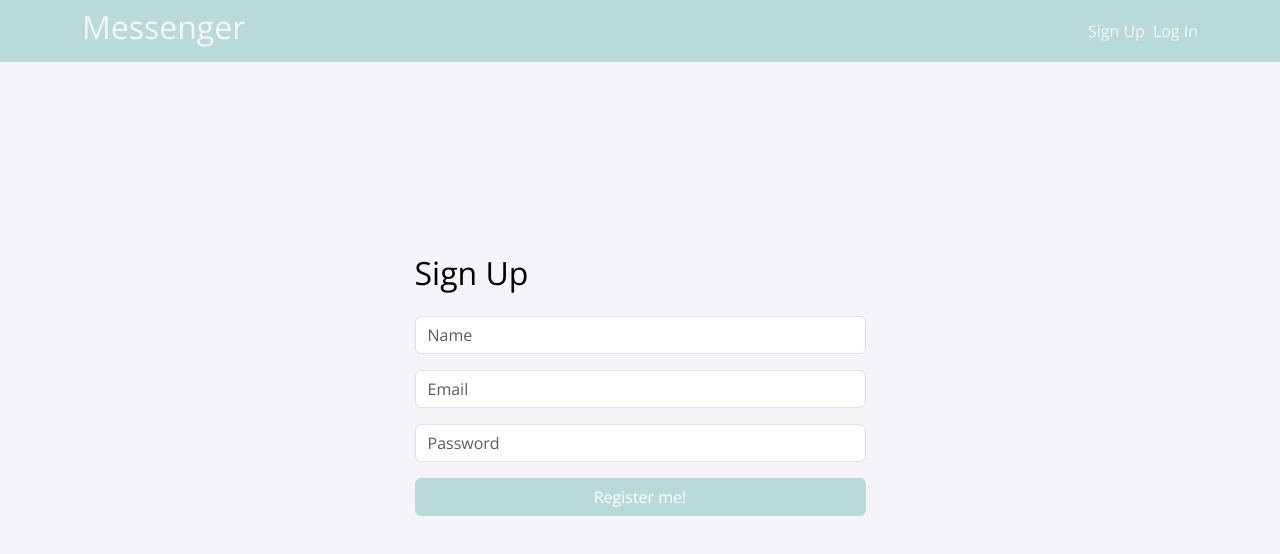
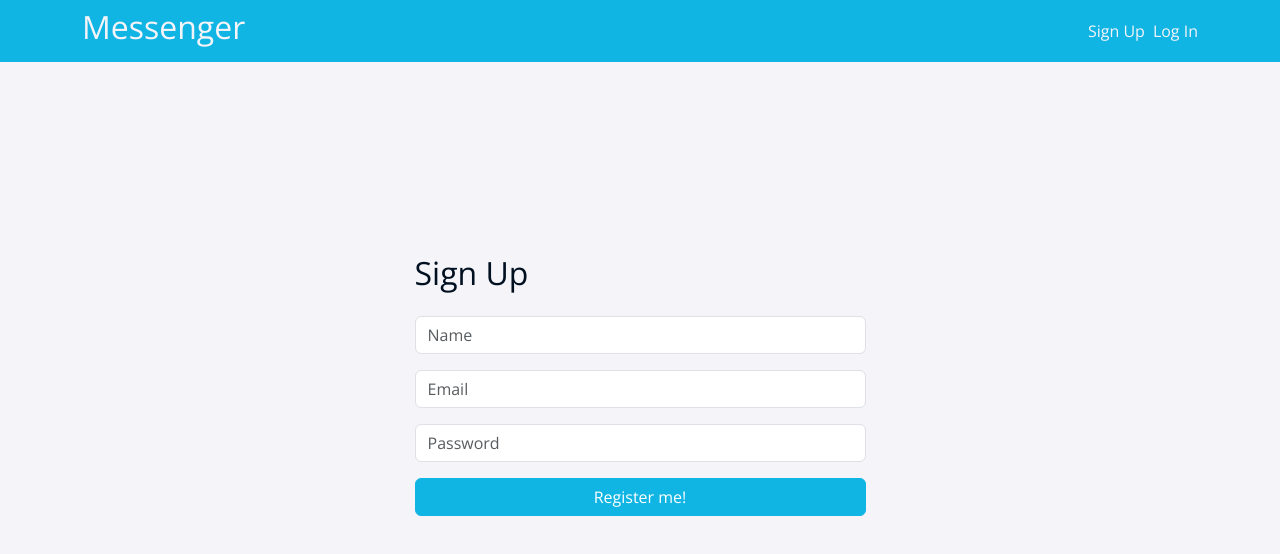
Before and after one commit to adonocolor/Messenger, a React app in the folder client/: page /register in a window 1280 px wide. Shown: the top 554 px of the page. Built offline with nearby package versions, Linux system fonts and the light colour scheme.

Commit message:
feat: redux, authSlice style: new temporary colors

```diff
--- a/client/package.json
+++ b/client/package.json
@@ -11,10 +11,12 @@
   "author": "",
   "license": "ISC",
   "dependencies": {
+    "@reduxjs/toolkit": "^1.9.5",
     "bootstrap": "^5.3.0",
     "react": "^18.2.0",
     "react-bootstrap": "^2.8.0",
     "react-dom": "^18.2.0",
+    "react-redux": "^8.1.1",
     "react-router-dom": "^6.14.2"
   },
   "devDependencies": {
--- a/client/src/index.js
+++ b/client/src/index.js
@@ -2,6 +2,8 @@ import React from "react";
 import App from "./App";
 import {createRoot} from "react-dom/client";
 import {BrowserRouter} from "react-router-dom";
+import {Provider} from "react-redux";
+import {store} from "./redux/store";
 
 
 const container = document.getElementById('root');
@@ -9,8 +11,10 @@ const root = createRoot(container);
 root.render(
     <>
         <React.StrictMode>
-            <BrowserRouter>
-                <App />
-            </BrowserRouter>
+                <BrowserRouter>
+                    <Provider store={store}>
+                        <App />
+                    </Provider>
+                </BrowserRouter>
         </React.StrictMode>
     </>);
--- /dev/null
+++ b/client/src/redux/authSlice.js
@@ -0,0 +1,14 @@
+import {createSlice} from "@reduxjs/toolkit";
+
+const initialState = {
+    user: null,
+}
+
+const authSlice = createSlice({
+    name: 'authSlice',
+    initialState,
+    reducers: {}
+})
+
+export default authSlice.reducer;
+export const {} = authSlice.actions
--- /dev/null
+++ b/client/src/redux/store.js
@@ -0,0 +1,6 @@
+import {configureStore} from "@reduxjs/toolkit";
+import authSlice from "./authSlice";
+
+export const store = configureStore({
+    reducer: {authSlice},
+})
--- a/client/src/styles/colors.scss
+++ b/client/src/styles/colors.scss
@@ -1,5 +1,5 @@
-$color_five: #000000;
-$color_four: #2F4550;
-$color_three: #586F7C;
-$color_two: #B8DBD9;
+$color_five: #001021;
+$color_four: #034748;
+$color_three: #1481BA;
+$color_two: #11B5E4;
 $color_one : #F4F4F9;
```
Also changed, not shown: 1 other file (tests, documents, lock files or other folders).
